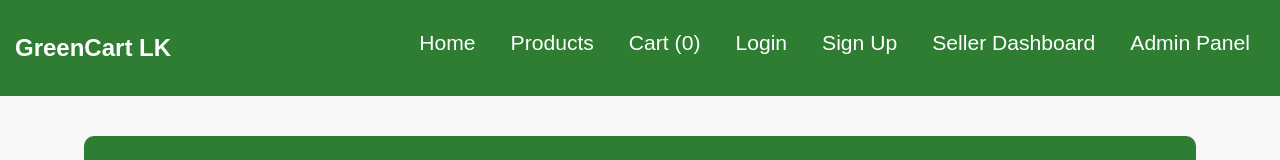
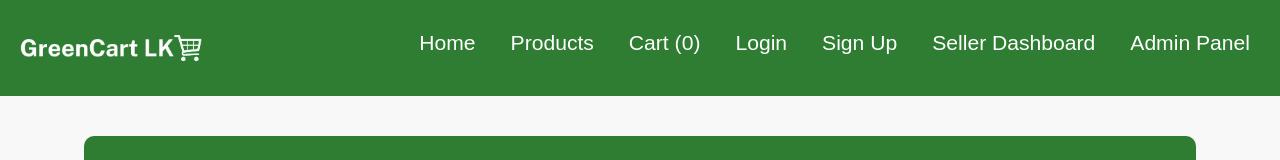
Before and after one commit to GreenCart-lk/frontend, a React (Vite) app: page / in a window 1280 px wide. Shown: the top 160 px of the page. Built offline with nearby package versions, Linux system fonts and the light colour scheme.

Commit message:
added new logo in navbar

```diff
--- a/src/components/Navbar.jsx
+++ b/src/components/Navbar.jsx
@@ -14,7 +14,11 @@ const Navbar = ({ cartItems }) => {
     <nav className="navbar">
       <div className="nav-container">
         <Link to="/" className="logo">
-          GreenCart LK
+          <img
+            src="/images/logo.png"
+            alt="GreenCart LK Logo"
+            className="nav-logo"
+          />
         </Link>
 
         {/* Hamburger Menu Icon */}
--- a/src/styles/navbar.css
+++ b/src/styles/navbar.css
@@ -18,11 +18,10 @@
 }
 
 /* Logo */
-.logo {
-  font-size: 1.5em;
-  font-weight: bold;
-  text-decoration: none;
-  color: white;
+.nav-logo {
+  height: 50px;
+  width: auto;
+  display: block;
 }
 
 /* Navigation Links */
@@ -64,6 +63,10 @@
 
 /* Mobile Styles */
 @media (max-width: 768px) {
+  .nav-logo {
+    height: 40px;
+  }
+
   .menu-icon {
     display: block;
   }
```
Also changed, not shown: public/images/logo.png (added).
